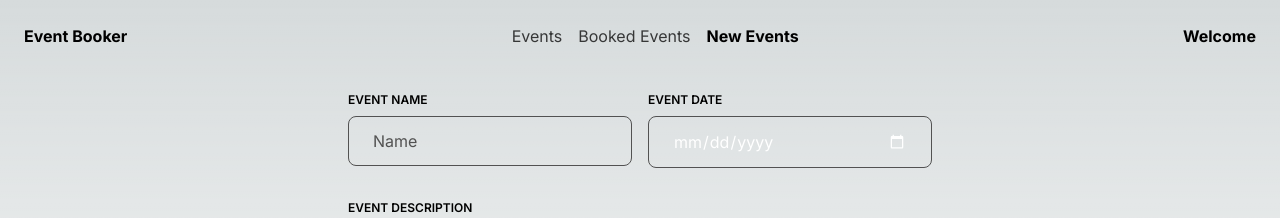
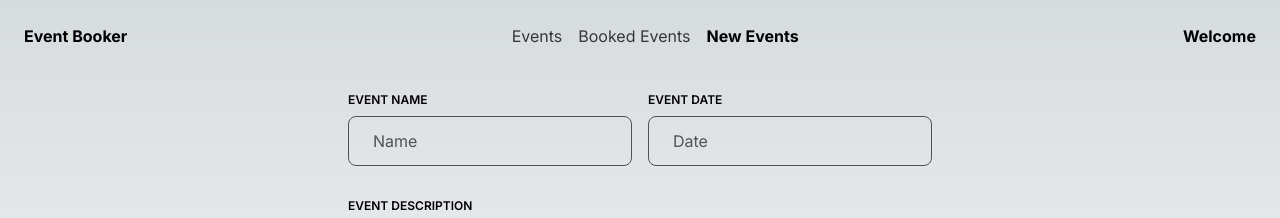
Before and after one commit to BrandonW1998/event-booker, a Next.js app: page /new-event in a window 1280 px wide. Shown: the top 218 px of the page. Built offline with nearby package versions, Linux system fonts and the light colour scheme.

Commit message:
changed date field, for testing

```diff
--- a/app/new-event/page.js
+++ b/app/new-event/page.js
@@ -74,7 +74,8 @@ export default function NewEvent() {
             <div>
               <label htmlFor="event-date">Event Date</label>
               <input
-                type="date"
+                // !!! TODO Change back to date !!!
+                type="text"
                 name="event-date"
                 id="event-date"
                 required
```
